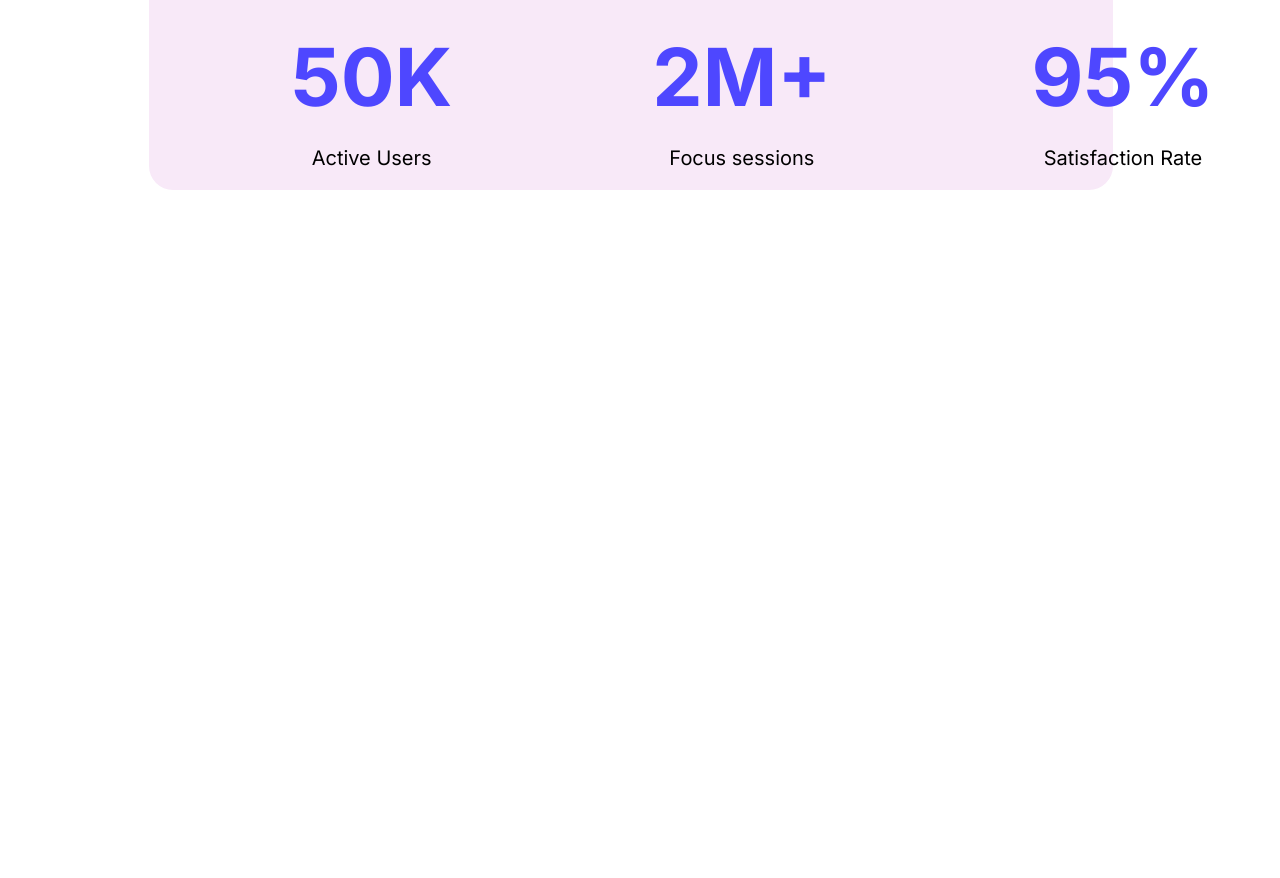
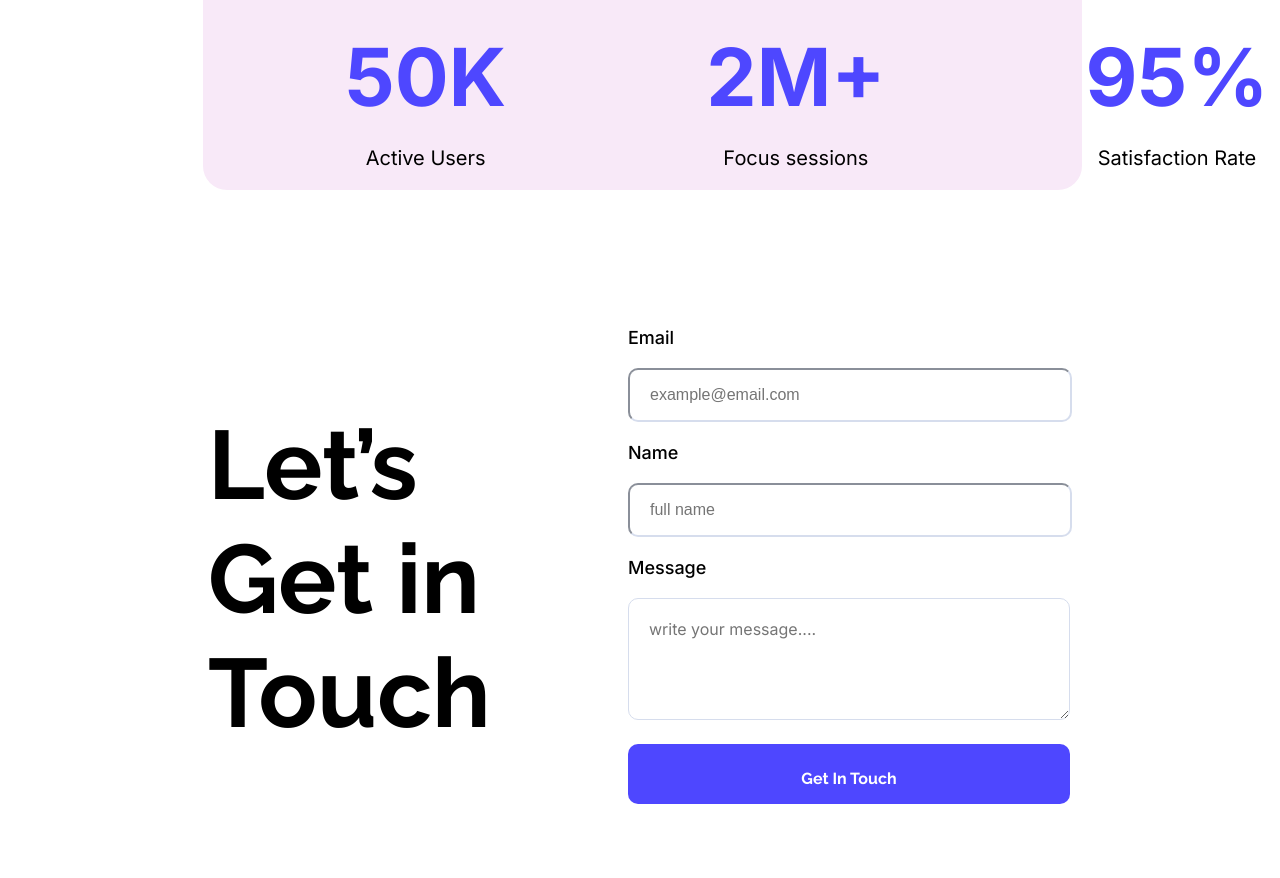
Before and after one commit to itz-Anann/PH-Assignment-1, a plain HTML site: page index.html in a window 1280 px wide. Shown: the part 1857-2735 px from the top of the page. Before the commit the page ends 2184 px from the top, so only its background shows below. Drawn offline with Linux system fonts and the light colour scheme.

Commit message:
get-in-touch-section completed

```diff
--- a/index.html
+++ b/index.html
@@ -66,6 +66,54 @@
           </div>
         </div>
       </section>
+      <section class="get-in-touch-parents">
+        <section>
+          <h2 class="raleway-normal">Let’s Get in Touch</h2>
+        </section>
+        <section class="inter-black">
+          <form action="">
+            <label class="label-get-in" for="">Email</label>
+            <br />
+            <br />
+            <input
+              class="input-box"
+              type="email"
+              name=""
+              id=""
+              placeholder="example@email.com"
+            />
+            <br />
+            <br />
+            <label class="label-get-in" for="">Name</label>
+            <br />
+            <br />
+            <input
+              class="input-box"
+              type="text"
+              name=""
+              id=""
+              placeholder="full name"
+            />
+            <br />
+            <br />
+            <label class="label-get-in" for="">Message</label>
+            <br />
+            <br />
+            <textarea
+              class="text-area-get-in inter-black"
+              name=""
+              id=""
+              placeholder="write your message...."
+            ></textarea>
+            <br />
+            <br />
+
+            <button class="button-color raleway-normal button-get-in-touch">
+              Get In Touch
+            </button>
+          </form>
+        </section>
+      </section>
     </main>
   </body>
 </html>
--- a/styles/style.css
+++ b/styles/style.css
@@ -102,13 +102,14 @@ h5 {
 /* productive section */
 .productive-container {
   display: flex;
+  justify-content: space-between;
   gap: 200px;
   padding: 0 142px;
   padding-top: 5px;
 }
 .productive-users {
-  margin-left: 141px;
-  margin-right: 159px;
+  margin-left: 195px;
+  margin-right: 190px;
   margin-top: 116px;
   margin-bottom: 137px;
   text-align: center;
@@ -127,3 +128,48 @@ h5 {
   color: #000000;
   padding-top: 1px;
 }
+/* get in touch */
+.get-in-touch-parents {
+  display: flex;
+  gap: 115px;
+  margin-left: 200px;
+  margin-right: 200px;
+  background-color: #ffffff;
+}
+h2 {
+  color: #000000;
+  font-weight: bold;
+  font-size: 97px;
+}
+.label-get-in {
+  font-size: 18px;
+  font-weight: 500;
+}
+.input-box {
+  border-radius: 10px;
+  background-color: #ffffff;
+   border-color: #D6DDED;
+  font-size: 16px;
+
+  padding: 20px;
+  width: 400px;
+  height: 10px;
+}
+.text-area-get-in {
+  background-color: #ffffff;
+  border-color: #d6dded;
+  border-radius: 10px;
+  padding: 20px;
+  height: 80px;
+  width: 400px;
+  font-size: 16px;
+}
+.button-get-in-touch {
+  padding: 25px 59px;
+  padding-bottom: 35px;
+
+  width: 442px;
+  height: 50px;
+  text-align: center;
+  margin-bottom: 71px;
+}
```
